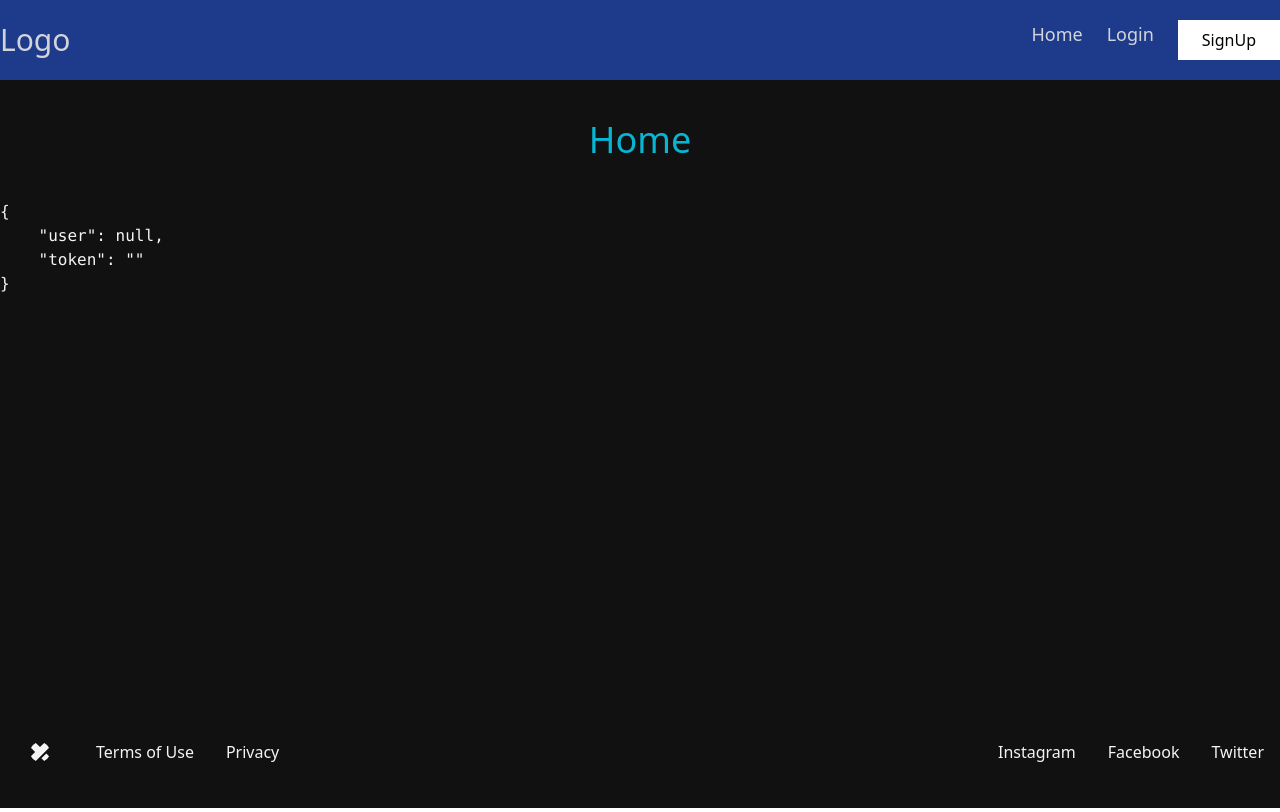
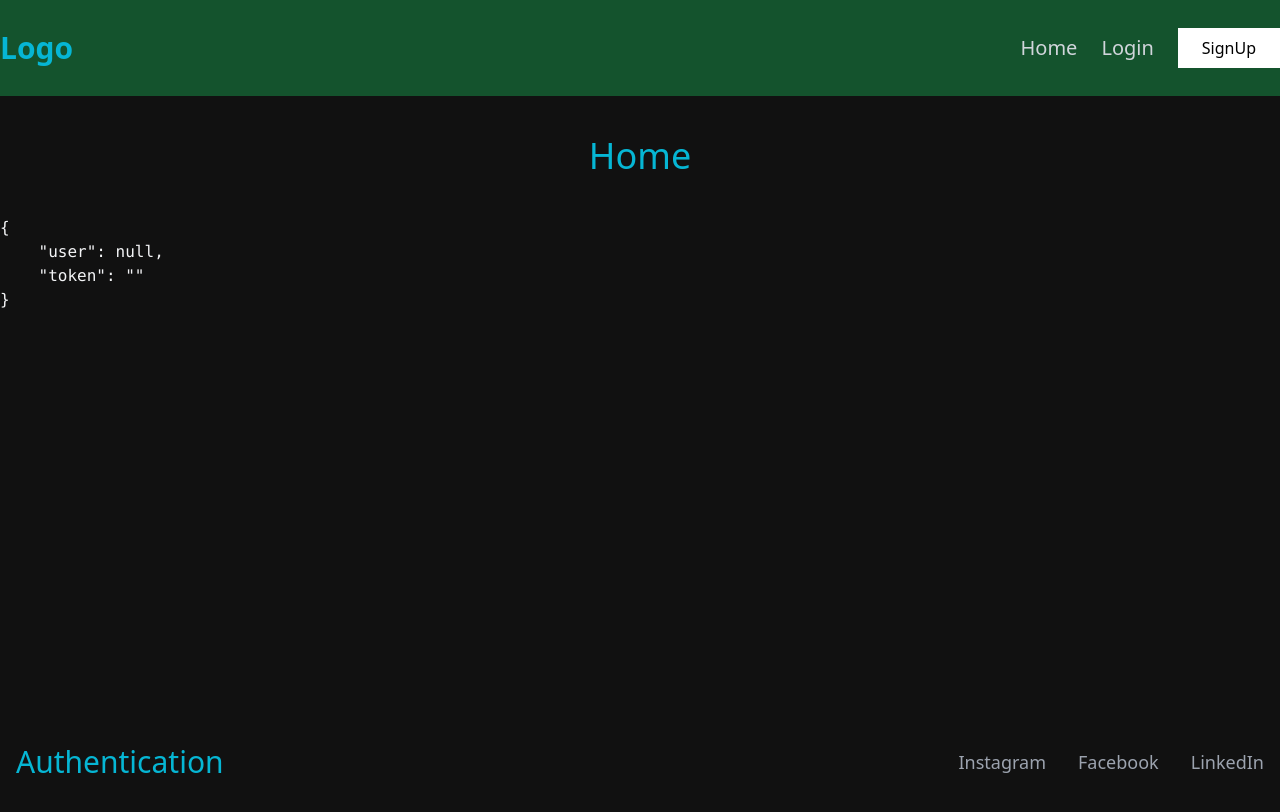
Before and after one commit to Zareel/MERN-Stack-Authentication, a React (Create React App) app in the folder client/: page / in a window 1280 px wide. Built offline with nearby package versions, Linux system fonts and the light colour scheme.

Commit message:
final commit

```diff
--- a/client/src/components/Layout/Footer.js
+++ b/client/src/components/Layout/Footer.js
@@ -5,34 +5,34 @@ const Footer = () => {
     <footer className="px-4 py-8 dark:bg-gray-800 dark:text-gray-400">
       <div className="container flex flex-wrap items-center justify-center mx-auto space-y-4 sm:justify-between sm:space-y-0">
         <div className="flex flex-row pr-3 space-x-4 sm:space-x-8">
-          <div className="flex items-center justify-center flex-shrink-0 w-12 h-12 rounded-full dark:bg-violet-400">
-            <svg
-              xmlns="http://www.w3.org/2000/svg"
-              viewBox="0 0 32 32"
-              fill="currentColor"
-              className="w-5 h-5 rounded-full dark:text-gray-900"
-            >
-              <path d="M18.266 26.068l7.839-7.854 4.469 4.479c1.859 1.859 1.859 4.875 0 6.734l-1.104 1.104c-1.859 1.865-4.875 1.865-6.734 0zM30.563 2.531l-1.109-1.104c-1.859-1.859-4.875-1.859-6.734 0l-6.719 6.734-6.734-6.734c-1.859-1.859-4.875-1.859-6.734 0l-1.104 1.104c-1.859 1.859-1.859 4.875 0 6.734l6.734 6.734-6.734 6.734c-1.859 1.859-1.859 4.875 0 6.734l1.104 1.104c1.859 1.859 4.875 1.859 6.734 0l21.307-21.307c1.859-1.859 1.859-4.875 0-6.734z"></path>
-            </svg>
+          <div className="flex items-center justify-center ">
+            <h1 className="text-3xl text-cyan-500">Authentication</h1>
           </div>
-          <ul className="flex flex-wrap items-center space-x-4 sm:space-x-8">
-            <li>
-              <p>Terms of Use</p>
-            </li>
-            <li>
-              <p>Privacy</p>
-            </li>
-          </ul>
         </div>
         <ul className="flex flex-wrap pl-3 space-x-4 sm:space-x-8">
           <li>
-            <p>Instagram</p>
+            <a
+              href="https://www.instagram.com/zareel_kalam/?hl=en"
+              className="text-lg text-gray-400 hover:text-gray-200 cursor-pointer"
+            >
+              Instagram
+            </a>
           </li>
           <li>
-            <p>Facebook</p>
+            <a
+              href="https://www.facebook.com/zareel.kalam"
+              className="text-lg text-gray-400 hover:text-gray-200 cursor-pointer"
+            >
+              Facebook
+            </a>
           </li>
           <li>
-            <p>Twitter</p>
+            <a
+              href="https://www.linkedin.com/in/zareel-kalam-2a3a85249/"
+              className="text-lg text-gray-400 hover:text-gray-200 cursor-pointer"
+            >
+              LinkedIn
+            </a>
           </li>
         </ul>
       </div>
--- a/client/src/components/Layout/Navbar.js
+++ b/client/src/components/Layout/Navbar.js
@@ -28,20 +28,20 @@ const Navbar = () => {
   };
 
   return (
-    <div className="w-full h-20 bg-blue-900 text-gray-300">
+    <div className="w-full h-24 bg-green-900 text-gray-300">
       <nav className="max-w-7xl mx-auto h-full flex justify-between items-center">
-        <div className="text-3xl">Logo</div>
+        <div className="text-3xl font-semibold text-cyan-500">Logo</div>
         <div className="flex  gap-6">
-          <ul className="flex gap-6">
-            <NavLink className="text-lg hover:underline" to="/">
+          <ul className="flex gap-6 items-center">
+            <NavLink className="text-xl hover:underline" to="/">
               Home
             </NavLink>
             {auth.user ? (
               <div className="flex gap-6">
-                <NavLink className="text-lg hover:underline" to="about">
+                <NavLink className="text-xl hover:underline" to="about">
                   About
                 </NavLink>
-                <NavLink className="text-lg hover:underline" to="/contact">
+                <NavLink className="text-xl hover:underline" to="/contact">
                   Contact
                 </NavLink>
                 <NavLink
@@ -52,8 +52,8 @@ const Navbar = () => {
                 </NavLink>
               </div>
             ) : (
-              <div className="flex gap-6">
-                <NavLink className="text-lg hover:underline" to="/login">
+              <div className="flex gap-6 items-center">
+                <NavLink className="text-xl hover:underline" to="/login">
                   Login
                 </NavLink>
                 <NavLink className="px-6 py-2 bg-white text-black" to="/signup">
```
